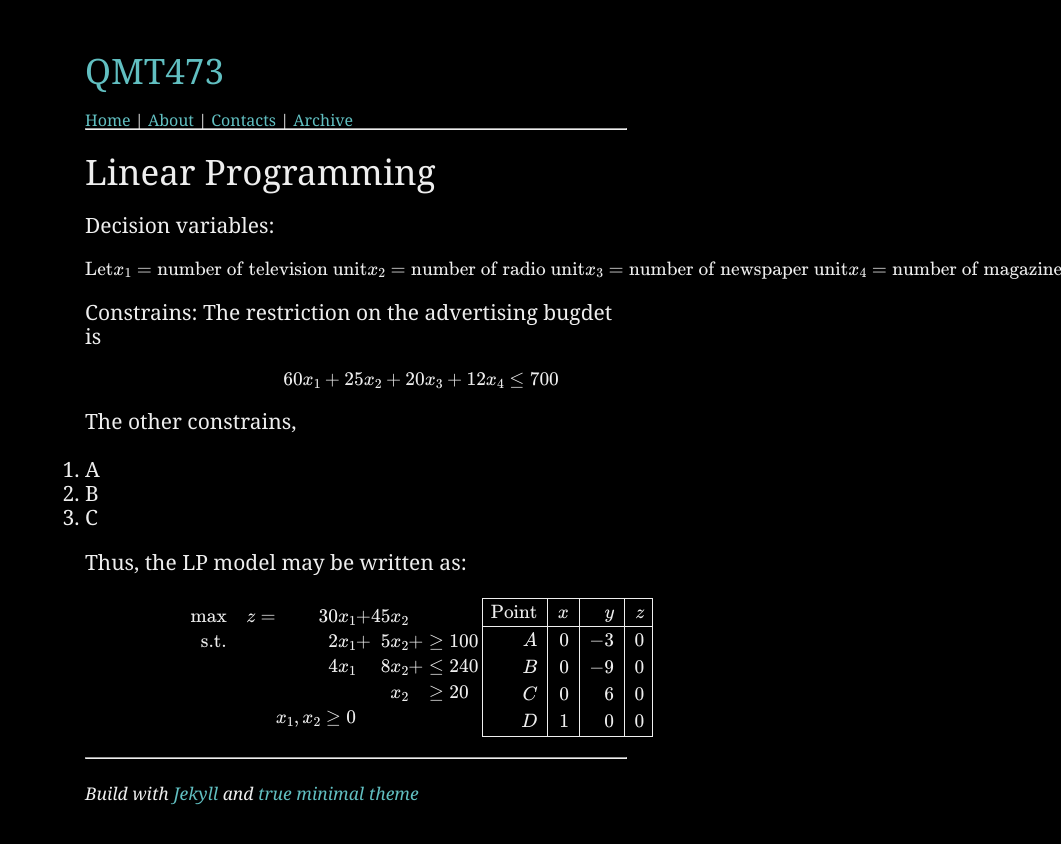
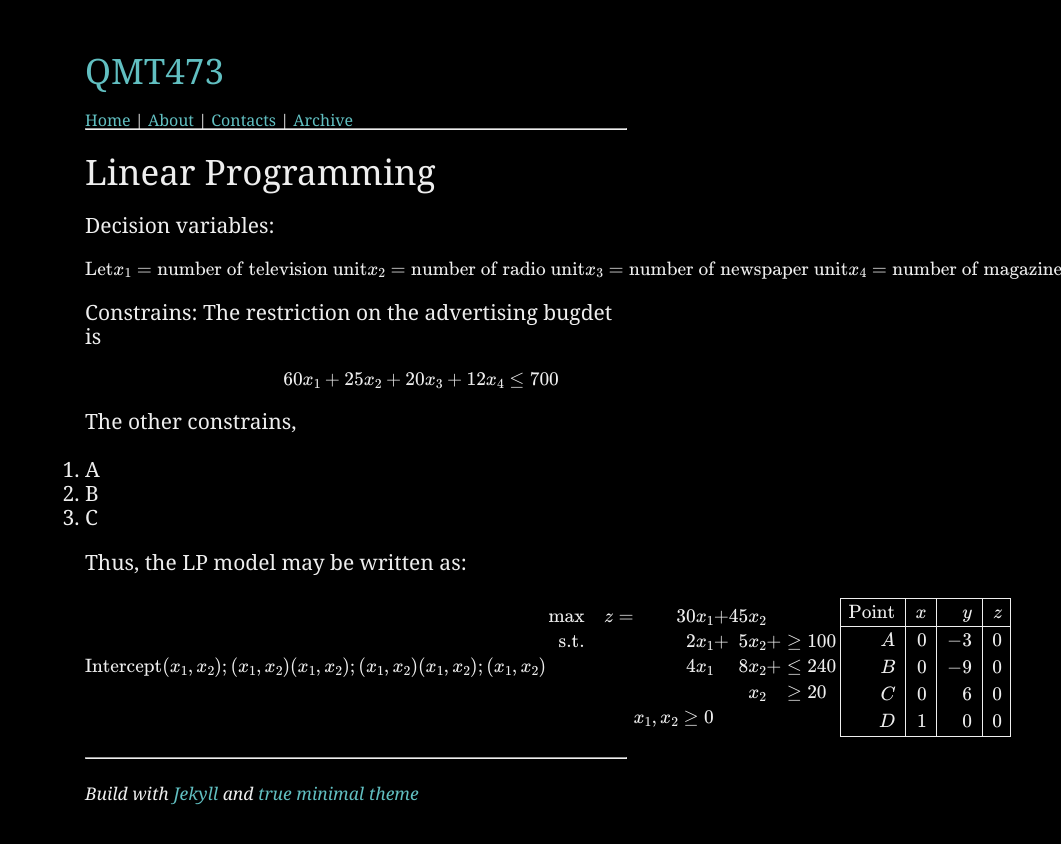
Before and after one commit to qarix3/alexa-rank, a Jekyll site: the page built from _posts/2020-01-03-Linear-Programming.md, in a window 1280 px wide. Shown: the top 844 px of the page, without its empty margins (219-1280 px from the left). Built offline with Jekyll 4.4.1, drawn with Linux system fonts in a browser that asks for light colours; formulas are drawn with MathJax 3.

```diff
--- a/_posts/2020-01-03-Linear-Programming.md
+++ b/_posts/2020-01-03-Linear-Programming.md
@@ -29,6 +29,11 @@
 Thus, the LP model may be written as:
 
 $$
+\text{Intercept}\\
+(x_1,x_2);(x_1,x_2)\\
+(x_1,x_2);(x_1,x_2)\\
+(x_1,x_2);(x_1,x_2)\\
+
 \begin{alignat}{5}
 \max \quad & z = & 30x_1  & + & 45x_2  &&&&& \\
 \mbox{s.t.} \quad && 2x_1 & + & 5x_2 & + && \geq 100  &&\\
```
Also changed, not shown: _posts/2020-01-02-Decision-Theory.md (+2 -0 lines), 1 other file.
